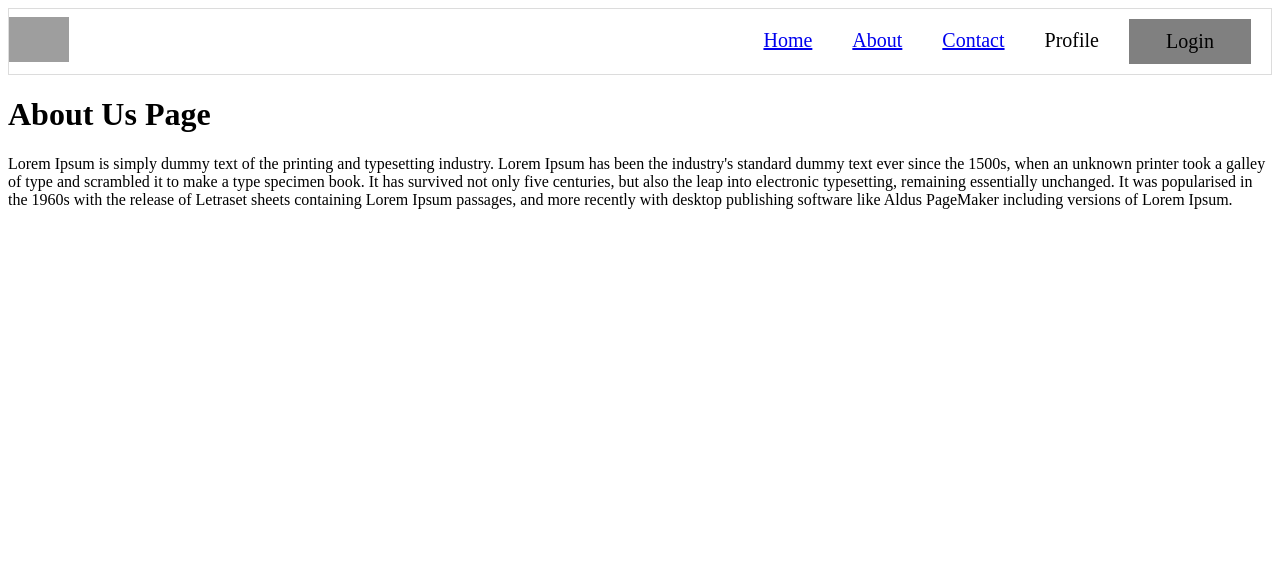
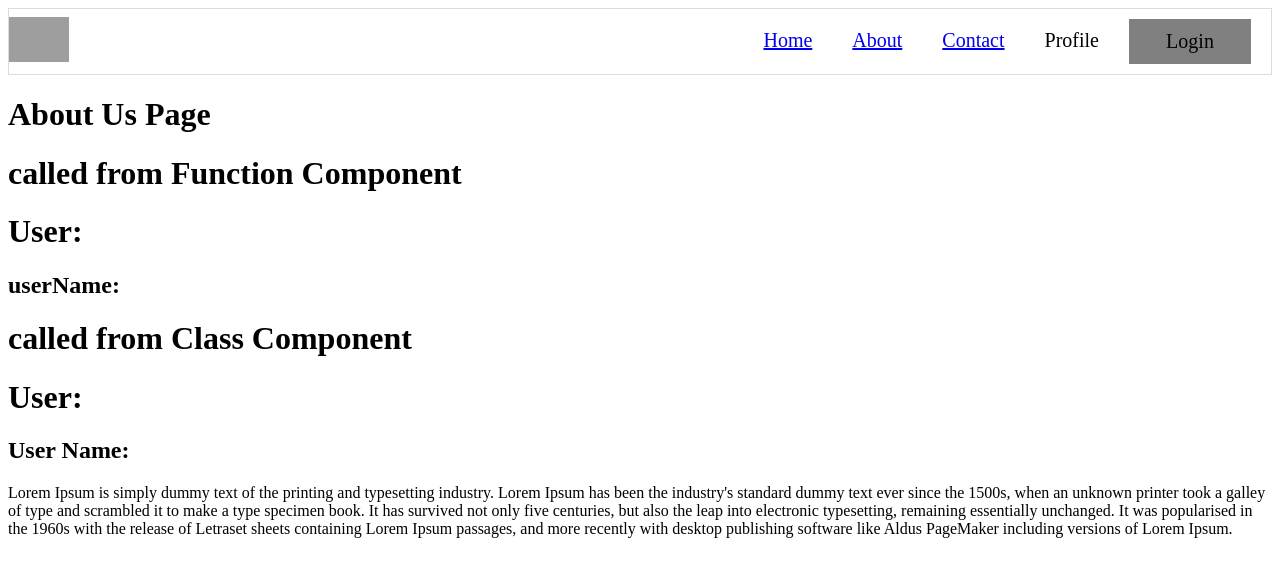
Before and after one commit to ibrahimmuqsith/react-practice, a React (Vite) app: page /about in a window 1280 px wide. Shown: the top 576 px of the page. Built offline with nearby package versions, Linux system fonts and the light colour scheme; grey boxes are pictures that could not be loaded.

Commit message:
class & functional comp (User) added

```diff
--- a/src/components/About.js
+++ b/src/components/About.js
@@ -1,5 +1,7 @@
 import React from 'react'
 import { LOREM_IPSUM } from '../utils/constants'
+import User from './User'
+import UserClass from './UserClass'
 
 const About = () => {
     return (
@@ -7,6 +9,12 @@ const About = () => {
             <h1>
                 About Us Page
             </h1>
+            <User
+                componentType={'Function'}
+            />
+            <UserClass
+                componentType={'Class'}
+            />
             <p>
                 {LOREM_IPSUM}
             </p>
--- /dev/null
+++ b/src/components/User.js
@@ -0,0 +1,13 @@
+import React from "react"
+
+const User = (props) => {
+    return (
+        <div className="userContainer">
+            <h1> called from {props.componentType} Component </h1>
+            <h1> User: </h1>
+            <h2>userName: </h2>
+        </div>
+    )
+}
+
+export default User
--- /dev/null
+++ b/src/components/UserClass.js
@@ -0,0 +1,29 @@
+import { Component } from "react";
+
+/*
+    1. Functonal Comp -> JS function
+    2. Class Comp -> JS class
+    3. class comp has a render fn which returns jsx.
+*/
+class UserClass extends Component {
+    /*
+        1. constructor -> initialise & bind state vars & methods
+        2. super -> calls the parent React.Component to pass props to it.
+        3. this -> the  props have to be accessed with this keyword.
+    */
+    constructor(props) {
+        super(props)
+    }
+
+    render() {
+        return (
+            <div className="userContainer">
+                <h1> called from {this.props.componentType} Component </h1>
+                <h1> User: </h1>
+                <h2> User Name: </h2>
+            </div>
+        )
+    }
+}
+
+export default UserClass
```
